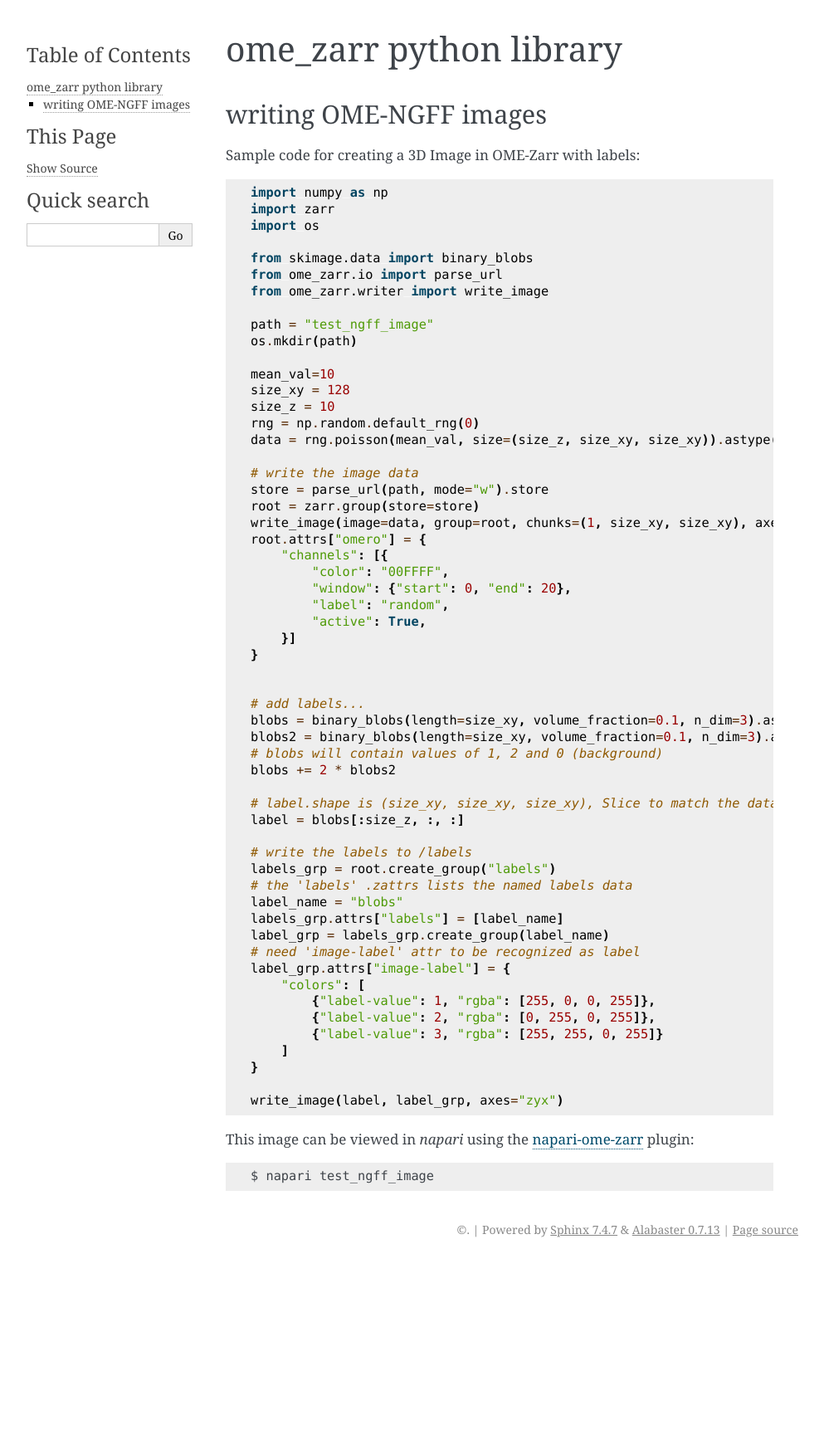
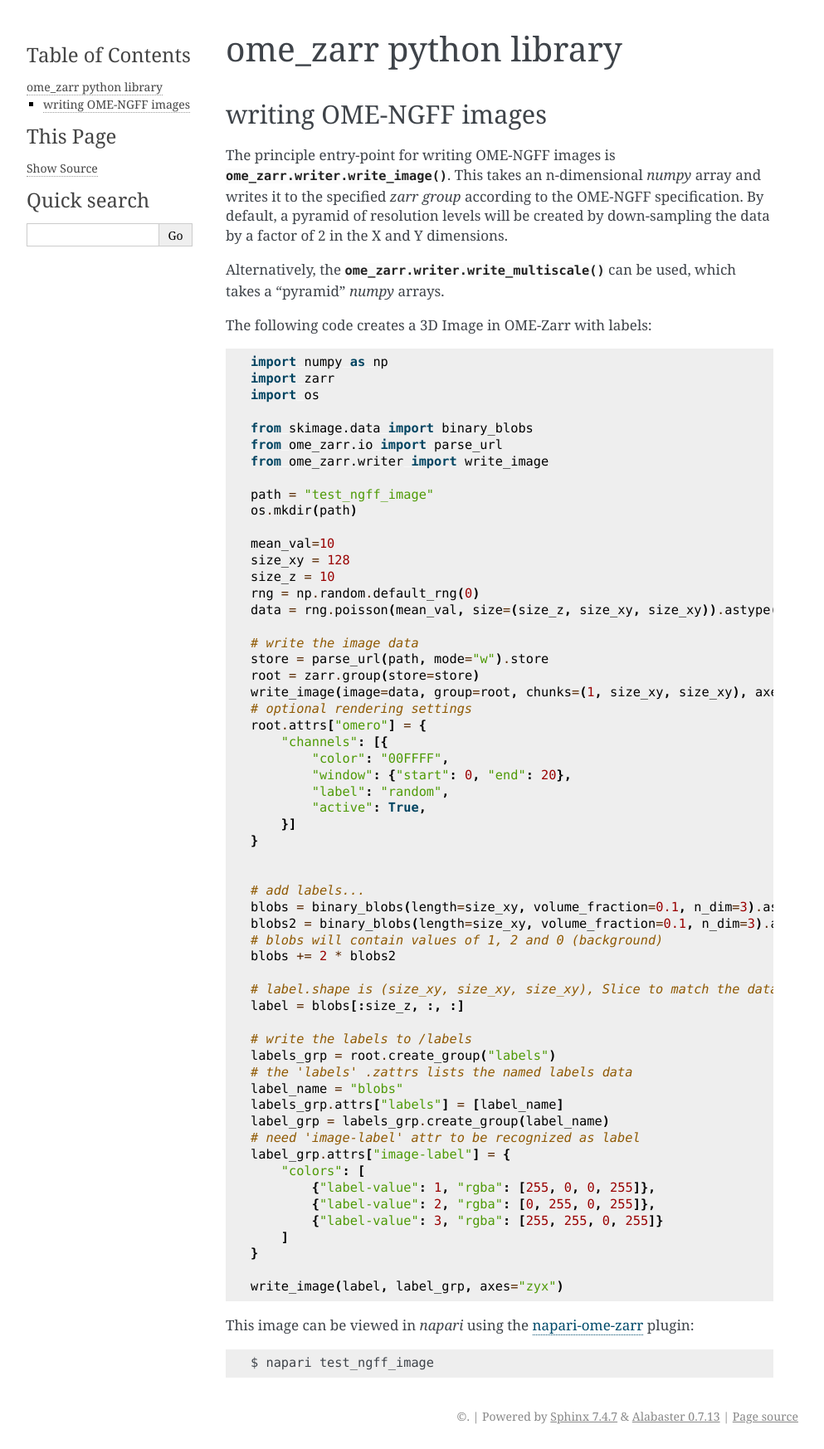
Before and after one commit to ome/ome-zarr-py, a Sphinx documentation site: the page built from docs/source/python.rst, in a window 1280 px wide. Shown: the whole page at 83% size, without its empty margins (148-1141 px from the left). Built offline with Sphinx 7.4.7, drawn with Linux system fonts in a browser that asks for light colours; before the commit the page ends 1521 px from its top, so only the background shows below that.

Commit message:
More intro text to python.rst. Mention write_multiscale()

```diff
--- a/docs/source/api.rst
+++ b/docs/source/api.rst
@@ -7,3 +7,5 @@ write_image
 Write image data to an OME-NGFF file.
 
 .. autofunction:: ome_zarr.writer.write_image
+
+.. autofunction:: ome_zarr.writer.write_multiscale
--- a/docs/source/python.rst
+++ b/docs/source/python.rst
@@ -4,8 +4,16 @@ ome_zarr python library
 writing OME-NGFF images
 -----------------------
 
+The principle entry-point for writing OME-NGFF images is :py:func:`ome_zarr.writer.write_image`.
+This takes an n-dimensional `numpy` array and writes it to the specified `zarr group` according
+to the OME-NGFF specification.
+By default, a pyramid of resolution levels will be created by down-sampling the data by a factor
+of 2 in the X and Y dimensions.
 
-Sample code for creating a 3D Image in OME-Zarr with labels::
+Alternatively, the :py:func:`ome_zarr.writer.write_multiscale` can be used, which takes a
+"pyramid" `numpy` arrays.
+
+The following code creates a 3D Image in OME-Zarr with labels::
 
     import numpy as np
     import zarr
@@ -28,6 +36,7 @@ Sample code for creating a 3D Image in OME-Zarr with labels::
     store = parse_url(path, mode="w").store
     root = zarr.group(store=store)
     write_image(image=data, group=root, chunks=(1, size_xy, size_xy), axes="zyx")
+    # optional rendering settings
     root.attrs["omero"] = {
         "channels": [{
             "color": "00FFFF",
```
Also changed, not shown: README.rst (+10 -0 lines), docs/source/intro.rst (+0 -19 lines).
